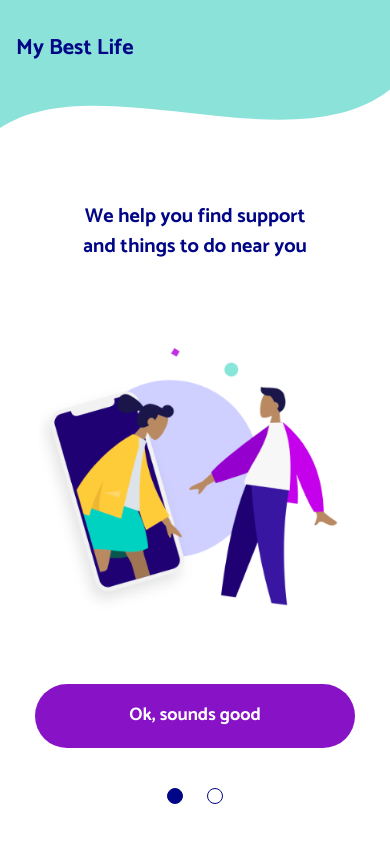
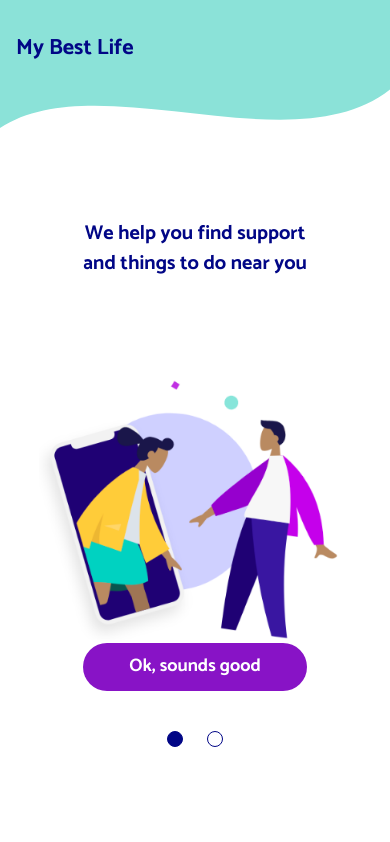
Before and after one commit to neontribe/my-best-life, a Next.js app: page / in a window 390 px wide. Built offline with nearby package versions, Linux system fonts and the light colour scheme.

Commit message:
fix: improve responsive styling

```diff
--- a/src/Components/Welcome.tsx
+++ b/src/Components/Welcome.tsx
@@ -46,6 +46,9 @@ const Slide = styled.section`
 `
 
 const Text = styled.p`
+  align-items: center;
+  display: flex;
+  flex: 1 1 20%;
   font-family: 'Catamaran', sans-serif;
   font-size: ${(props) => props.theme.fontSizes.heading};
   max-width: 20ch;
@@ -54,10 +57,10 @@ const Text = styled.p`
 
 const WelcomeImageContainer = styled.div`
   height: 70vw;
+  max-height: 350px;
+  max-width: 400px;
   position: relative;
   width: 80vw;
-  max-height: 350px;
-  max-width: 400px;
 `
 
 const ImageContainer = styled.div`
@@ -70,7 +73,7 @@ const ImageContainer = styled.div`
 `
 
 const ControlArea = styled.div`
-  flex: 0 0 10rem;
+  flex: 1 0 8rem;
 `
 
 const StyledButton = styled.button`
@@ -84,9 +87,11 @@ const StyledButton = styled.button`
   font-weight: bold;
   font-size: ${(props) => props.theme.fontSizes.highlight};
   padding: 0.5rem;
-  width: 20rem;
-  height: 4rem;
+  width: 16rem;
+  height: 3rem;
   justify-content: center;
+  margin: auto;
+  max-width: calc(100% - 2rem);
 
   &:focus {
     outline: 2px dashed ${(props) => props.theme.colours.blue};
```
